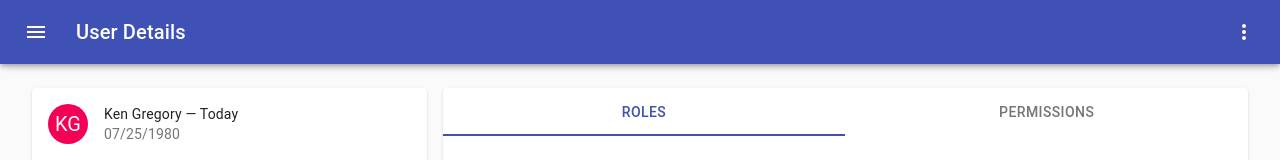
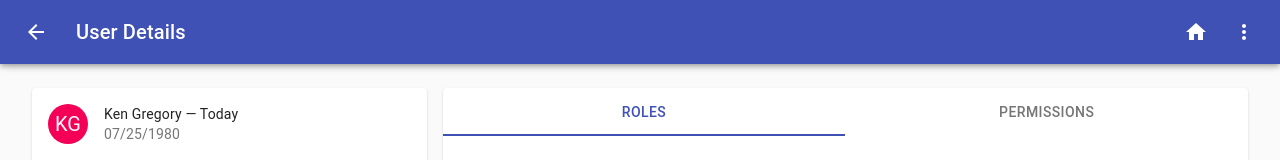
Before and after one commit to kgregory/admin-roles-demo, a React (Create React App) app in the folder src/: page / in a window 1280 px wide. Shown: the top 160 px of the page. Built offline with nearby package versions, Linux system fonts and the light colour scheme; the HTML template or start-up script is replaced by a standard one.

Commit message:
Make app bar look like it should other tweaks as well

```diff
--- a/src/AddRole/AddRole.tsx
+++ b/src/AddRole/AddRole.tsx
@@ -46,7 +46,9 @@ const useDialogState = (dialogState: AddRoleProps["dialogState"]) =>
       disabled: dialogState === "loading",
       closeButtonDisabled: dialogState === "loading",
       confirmButtonDisabled:
-        dialogState === "loading" || dialogState === "fetching",
+        dialogState === "loading" ||
+        dialogState === "fetching" ||
+        dialogState === "fetchError",
       fetchedFieldFetching: dialogState === "fetching",
       fetchedFieldDisabled:
         dialogState === "loading" ||
--- a/src/AppDetails/AppDetails.tsx
+++ b/src/AppDetails/AppDetails.tsx
@@ -56,7 +56,9 @@ export default function AppDetails({ onChangeView }: AppDetailsProps) {
   };
   return (
     <div className={classes.root}>
-      <AdminAppBar onChangeView={onChangeView}>App Details</AdminAppBar>
+      <AdminAppBar child onChangeView={onChangeView}>
+        App Details
+      </AdminAppBar>
       <Container className={classes.content}>
         <Grid spacing={2} container className={classes.section}>
           <Grid item xs={12} md={4} className={classes.section}>
--- a/src/InvitationDetails/InvitationDetails.tsx
+++ b/src/InvitationDetails/InvitationDetails.tsx
@@ -5,7 +5,7 @@ import Grid from "@material-ui/core/Grid";
 import AdminAppBar from "core/components/AdminAppBar";
 import CardData from "core/components/CardData";
 import toolbarRelativeStyles from "core/utils/toolbarRelativeStyles";
-import { DemoView } from "core/types";
+import type { DemoView } from "core/types";
 import DeleteButton from "./DeleteButton";
 import DetailsCard from "./DetailsCard";
 import ResendButton from "./ResendButton";
@@ -54,7 +54,9 @@ export default function InvitationDetails({
   };
   return (
     <div className={classes.root}>
-      <AdminAppBar onChangeView={onChangeView}>Invitation Details</AdminAppBar>
+      <AdminAppBar child onChangeView={onChangeView}>
+        Invitation Details
+      </AdminAppBar>
       <Container className={classes.content}>
         <Grid spacing={2} container className={classes.section}>
           <Grid item xs={12} md={4} className={classes.section}>
@@ -67,7 +69,7 @@ export default function InvitationDetails({
             <DeleteButton />
           </Grid>
           <Grid item xs={12} md={8} className={classes.section}>
-            <RolesCard />
+            <RolesCard onRoleClick={() => onChangeView("roledetails")} />
           </Grid>
         </Grid>
       </Container>
--- a/src/RoleDetails/RoleDetails.tsx
+++ b/src/RoleDetails/RoleDetails.tsx
@@ -53,7 +53,9 @@ export default function RoleDetails({ onChangeView }: RoleDetailsProps) {
   const roleState: "initial" | "loading" | "error" = "initial";
   return (
     <div className={classes.root}>
-      <AdminAppBar onChangeView={onChangeView}>Role Details</AdminAppBar>
+      <AdminAppBar child onChangeView={onChangeView}>
+        Role Details
+      </AdminAppBar>
       <Container className={classes.content}>
         <Grid spacing={2} container className={classes.section}>
           <Grid item xs={12} md={4} className={classes.section}>
--- a/src/UserDetails/UserDetails.tsx
+++ b/src/UserDetails/UserDetails.tsx
@@ -7,6 +7,7 @@ import AdminAppBar from "core/components/AdminAppBar";
 import CardEditor from "core/components/CardEditor";
 import useDialog from "core/hooks/useDialog";
 import toolbarRelativeStyles from "core/utils/toolbarRelativeStyles";
+import type { DemoView } from "core/types";
 import RolesPermissionsCard from "./RolesPermissionsCard";
 import ContactCard from "./ContactCard";
 import DeactivateButton from "./DeactivateButton";
@@ -40,14 +41,20 @@ const useStyles = makeStyles((theme) => ({
   }
 }));
 
-export default function UserDetails({ onChangeView }) {
+interface UserDetailsProps {
+  onChangeView: (view: DemoView) => void;
+}
+
+export default function UserDetails({ onChangeView }: UserDetailsProps) {
   const classes = useStyles();
   const userIdDialog = useDialog();
   const userState: "initial" | "loading" | "error" = "initial";
   const [user] = users;
   return (
     <div className={classes.root}>
-      <AdminAppBar onChangeView={onChangeView}>User Details</AdminAppBar>
+      <AdminAppBar child onChangeView={onChangeView}>
+        User Details
+      </AdminAppBar>
       <Container className={classes.content}>
         <Grid spacing={2} container className={classes.section}>
           <Grid item xs={12} md={4} className={classes.section}>
--- a/src/core/components/AdminAppBar.tsx
+++ b/src/core/components/AdminAppBar.tsx
@@ -14,6 +14,8 @@ import InboxIcon from "@material-ui/icons/MoveToInbox";
 import MailIcon from "@material-ui/icons/Mail";
 import MenuIcon from "@material-ui/icons/Menu";
 import MoreVertIcon from "@material-ui/icons/MoreVert";
+import HomeIcon from "@material-ui/icons/Home";
+import ArrowBackIcon from "@material-ui/icons/ArrowBack";
 import type { DemoView } from "core/types";
 
 const useAdminAppBarStyles = makeStyles((theme: Theme) =>
@@ -31,11 +33,16 @@ const useAdminAppBarStyles = makeStyles((theme: Theme) =>
 );
 
 interface AdminAppBarProps {
+  child?: boolean;
   children: React.ReactNode;
   onChangeView: (view: DemoView) => void;
 }
 
-const AdminAppBar = ({ children, onChangeView }: AdminAppBarProps) => {
+const AdminAppBar = ({
+  child = false,
+  children,
+  onChangeView
+}: AdminAppBarProps) => {
   const classes = useAdminAppBarStyles();
   const [open, setOpen] = React.useState(false);
 
@@ -64,11 +71,14 @@ const AdminAppBar = ({ children, onChangeView }: AdminAppBarProps) => {
             aria-label="menu"
             onClick={toggleDrawer(true)}
           >
-            <MenuIcon />
+            {child ? <ArrowBackIcon /> : <MenuIcon />}
           </IconButton>
           <Typography variant="h6" className={classes.title}>
             {children}
           </Typography>
+          <IconButton color="inherit" aria-label="Home">
+            <HomeIcon />
+          </IconButton>
           <IconButton edge="end" color="inherit" aria-label="overflow">
             <MoreVertIcon />
           </IconButton>
```
